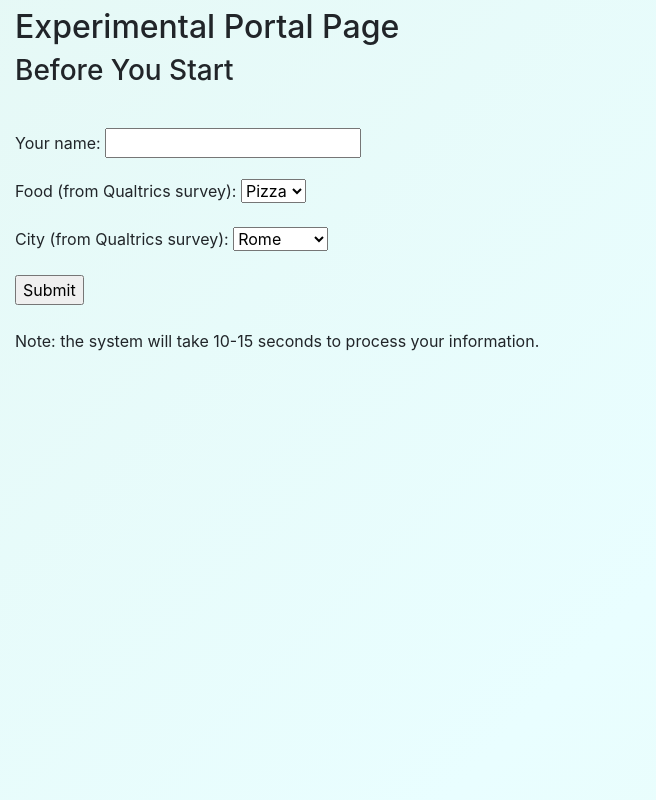
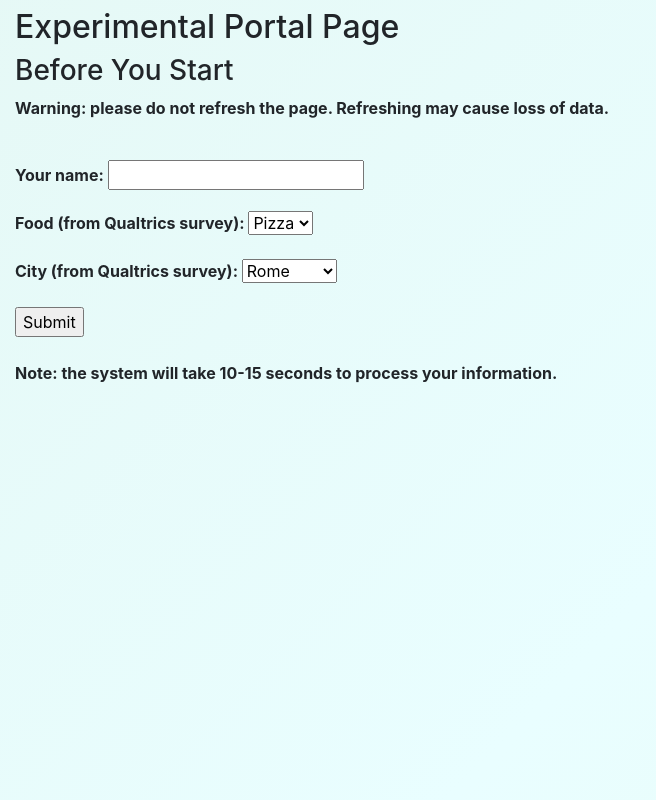
Before and after one commit to eric-z-lin/Human-AI-Trust, a Django app: page /mainpage/start_experiment in a window 1280 px wide. Shown: the whole page, without its empty margins (0-656 px from the left). Run offline with Django 3.2, Linux system fonts and the light colour scheme; some libraries are stand-ins or nearby versions.

Commit message:
Note about refreshing

```diff
--- a/human_ai_trust/mainpage/templates/start_experiment.html
+++ b/human_ai_trust/mainpage/templates/start_experiment.html
@@ -5,6 +5,7 @@
 <h2>Experimental Portal Page</h2>
     <h3> Before You Start </h3>
 	<p>
+	<b>Warning</>: please do not refresh the page. Refreshing may cause loss of data.
 <!--         <b><a href="https://harvard.az1.qualtrics.com/jfe/form/SV_dgJWDFWAyn0ZyAe" target="_blank">Before you start, visit the link below to verify your consent to participating in this research and try a few examples of the diagnosis task you are to undergo. You will receive directions from the survey on how to fill out the rest of this page.</a></b><br>
         <a href="https://harvard.az1.qualtrics.com/jfe/form/SV_dgJWDFWAyn0ZyAe" target="_blank">https://harvard.az1.qualtrics.com/jfe/form/SV_dgJWDFWAyn0ZyAe</a> <br> -->
 
```
